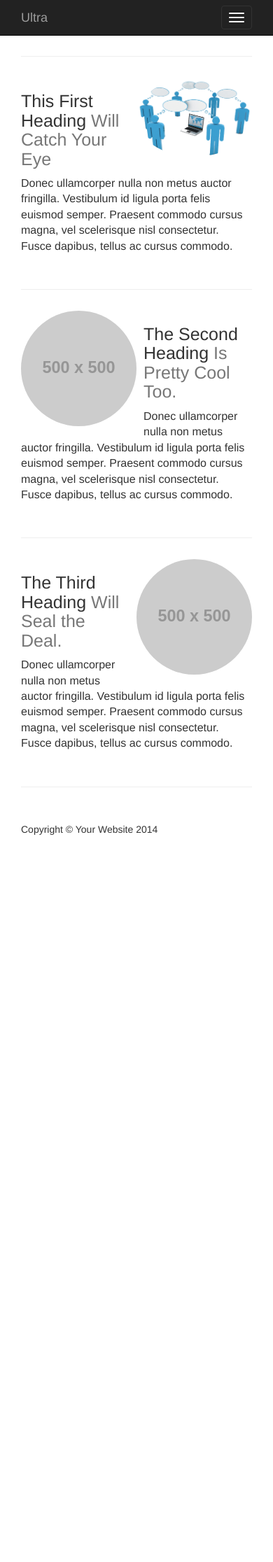
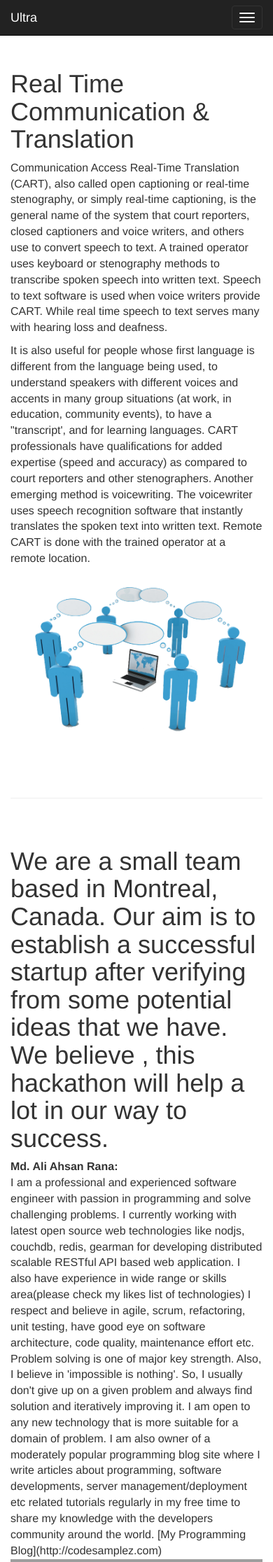
Before and after one commit to ranacseruet/ultra, a PHP site: page / in a window 390 px wide. Shown: the top 2232 px of the page at 70% size. Before the commit the page ends 1193 px from the top, so only its background shows below. Run offline with PHP 8.4, Linux system fonts and the light colour scheme; grey boxes labelled with a size stand in for pictures from a placeholder-image service; some libraries are stand-ins or nearby versions; grey boxes are pictures that could not be loaded.

Commit message:
template initial stable position

```diff
--- a/css/index.css
+++ b/css/index.css
@@ -1,178 +1,18 @@
-/*!
- * Start Bootstrap - One Page Wonder HTML Template (http://startbootstrap.com)
- * Code licensed under the Apache License v2.0.
- * For details, see http://www.apache.org/licenses/LICENSE-2.0.
- */
-
-body {
-    margin-top: 50px; /* Required padding for .navbar-fixed-top. Remove if using .navbar-static-top. Change if height of navigation changes. */
+body{
+	font-size: 16px;
 }
 
-.header-image {
-    display: block;
-    width: 100%;
-    text-align: center;
-    background: url('http://placehold.it/1900x500') no-repeat center center scroll;
-    -webkit-background-size: cover;
-    -moz-background-size: cover;
-    background-size: cover;
-    -o-background-size: cover;
+hr{
+	margin:  50px 0px;
 }
 
-.headline {
-    padding: 120px 0;
+#home{
+	margin-top: 80px;
+}
+.name{
+	font-weight: bold;
 }
 
-.headline h1 {
-    font-size: 130px;
-    background: #fff;
-    background: rgba(255,255,255,0.9);
+.top10{
+	margin-top: 10px;
 }
-
-.headline h2 {
-    font-size: 77px;
-    background: #fff;
-    background: rgba(255,255,255,0.9);
-}
-
-.featurette-divider {
-    margin: 80px 0;
-}
-
-.featurette {
-    overflow: hidden;
-}
-
-.featurette-image.pull-left {
-    margin-right: 40px;
-}
-
-.featurette-image.pull-right {
-    margin-left: 40px;
-}
-
-.featurette-heading {
-    font-size: 50px;
-}
-
-footer {
-    margin: 50px 0;
-}
-
-@media(max-width:1200px) {
-    .headline h1 {
-        font-size: 140px;
-    }
-
-    .headline h2 {
-        font-size: 63px;
-    }
-
-    .featurette-divider {
-        margin: 50px 0;
-    }
-
-    .featurette-image.pull-left {
-        margin-right: 20px;
-    }
-
-    .featurette-image.pull-right {
-        margin-left: 20px;
-    }
-
-    .featurette-heading {
-        font-size: 35px;
-    }
-}
-
-@media(max-width:991px) {
-    .headline h1 {
-        font-size: 105px;
-    }
-
-    .headline h2 {
-        font-size: 50px;
-    }
-
-    .featurette-divider {
-        margin: 40px 0;
-    }
-
-    .featurette-image {
-        max-width: 50%;
-    }
-
-    .featurette-image.pull-left {
-        margin-right: 10px;
-    }
-
-    .featurette-image.pull-right {
-        margin-left: 10px;
-    }
-
-    .featurette-heading {
-        font-size: 30px;
-    }
-}
-
-@media(max-width:768px) {
-    .container {
-        margin: 0 15px;
-    }
-
-    .featurette-divider {
-        margin: 40px 0;
-    }
-
-    .featurette-heading {
-        font-size: 25px;
-    }
-}
-
-@media(max-width:668px) {
-    .headline h1 {
-        font-size: 70px;
-    }
-
-    .headline h2 {
-        font-size: 32px;
-    }
-
-    .featurette-divider {
-        margin: 30px 0;
-    }
-}
-
-@media(max-width:640px) {
-    .headline {
-        padding: 75px 0 25px 0;
-    }
-
-    .headline h1 {
-        font-size: 60px;
-    }
-
-    .headline h2 {
-        font-size: 30px;
-    }
-}
-
-@media(max-width:375px) {
-    .featurette-divider {
-        margin: 10px 0;
-    }
-
-    .featurette-image {
-        max-width: 100%;
-    }
-
-    .featurette-image.pull-left {
-        margin-right: 0;
-        margin-bottom: 10px;
-    }
-
-    .featurette-image.pull-right {
-        margin-bottom: 10px;
-        margin-left: 0;
-    }
-}
--- a/header.php
+++ b/header.php
@@ -1,5 +1,5 @@
 <!-- Navigation -->
-<nav class="navbar navbar-inverse navbar-fixed-top" role="navigation">
+<nav class="navbar navbar-inverse navbar-fixed-top header" role="navigation">
 	<div class="container">
 		<!-- Brand and toggle get grouped for better mobile display -->
 		<div class="navbar-header">
@@ -21,7 +21,7 @@
 					<a href="demo">Demo</a>
 				</li>
 				<li>
-					<a href="#services">Contact</a>
+					<a href="#contact">Contact</a>
 				</li>
 
 			</ul>
--- a/index.php
+++ b/index.php
@@ -30,46 +30,110 @@
 		<?php include 'header.php';?>
         <div class="container">
 
-        <hr class="featurette-divider">
+        <!-- home -->
+        <div id="home">
+			<div class="row">
+			<div class="col-md-8">
+				<h1>Real Time Communication & Translation</h1>
+				<p>
+					Communication Access Real-Time Translation (CART), also called open captioning or real-time stenography, or simply real-time captioning, is the general name of the system that court reporters, closed captioners and voice writers, and others use to convert speech to text. A trained operator uses keyboard or stenography methods to transcribe spoken speech into written text. Speech to text software is used when voice writers provide CART.
 
-        <!-- First Featurette -->
-        <div class="featurette" id="about">
-            <img class="featurette-image img-circle img-responsive pull-right" src="img/communication.png">
-            <h2 class="featurette-heading">This First Heading
-                <span class="text-muted">Will Catch Your Eye</span>
-            </h2>
-            <p class="lead">Donec ullamcorper nulla non metus auctor fringilla. Vestibulum id ligula porta felis euismod semper. Praesent commodo cursus magna, vel scelerisque nisl consectetur. Fusce dapibus, tellus ac cursus commodo.</p>
+					While real time speech to text serves many with hearing loss and deafness.
+					</p>
+				<p>It is also useful for people whose first language is different from the language being used, to understand speakers with different voices and accents in many group situations (at work, in education, community events), to have a "transcript', and for learning languages. CART professionals have qualifications for added expertise (speed and accuracy) as compared to court reporters and other stenographers.
+
+					Another emerging method is voicewriting.
+				The voicewriter uses speech recognition software that instantly translates the spoken text into written text.
+
+					Remote CART is done with the trained operator at a remote location.
+				</p>
+			</div>
+			<div class="col-md-4">
+				<img class="img-circle img-responsive pull-right" src="img/communication.png">
+
+			</div>
+			</div>
          </div>
 
-        <hr class="featurette-divider">
 
-        <!-- Second Featurette -->
-        <div class="featurette" id="services">
-            <img class="featurette-image img-circle img-responsive pull-left" src="http://placehold.it/500x500">
-            <h2 class="featurette-heading">The Second Heading
-                <span class="text-muted">Is Pretty Cool Too.</span>
-            </h2>
-            <p class="lead">Donec ullamcorper nulla non metus auctor fringilla. Vestibulum id ligula porta felis euismod semper. Praesent commodo cursus magna, vel scelerisque nisl consectetur. Fusce dapibus, tellus ac cursus commodo.</p>
+
+        <!-- about -->
+        <div id="about" class="margin-top">
+			 <hr>
+			<div class="row">
+				<div class="col-md-12">
+					<h1>
+						We are a small team based in Montreal, Canada. Our aim is to establish a  successful startup after verifying from some potential ideas that we have.
+						We believe , this hackathon will help a lot in our way to success.
+					</h1>
+				</div>
+			</div>
+			<div class="row">
+				<div class="col-md-8">
+					<div class="name">Md. Ali Ahsan Rana:</div>
+					<div class="description">
+						I am a professional and experienced software engineer with passion in programming and solve challenging problems. I currently working with latest open source web technologies like nodjs, couchdb, redis, gearman for developing distributed scalable RESTful API based web application. I also have experience in wide range or skills area(please check my likes list of technologies)
+
+						I respect and believe in agile, scrum, refactoring, unit testing, have good eye on software architecture, code quality, maintenance effort etc.
+
+						Problem solving is one of major key strength. Also, I believe in 'impossible is nothing'. So, I usually don't give up on a given problem and always find solution and iteratively improving it. I am open to any new technology that is more suitable for a domain of problem.
+
+						I am also owner of a moderately popular programming blog site where I write articles about programming, software developments, server management/deployment etc related tutorials regularly in my free time to share my knowledge with the developers community around the world. [My Programming Blog](http://codesamplez.com)
+
+					</div>
+				</div>
+				<div class="col-md-4">
+					<img class=" img-responsive pull-right" src="https://avatars0.githubusercontent.com/u/368209?v=3&s=200">
+				</div>
 			</div>
 
-        <hr class="featurette-divider">
+			<div class="row top10">
+				<div class="col-md-8">
+					<div class="name">Mahfuja Nilufar:</div>
+					<div class="description">
+						I am web developer and currently working as Front End Developer at Vister Technology Inc. in Montreal, Canada. Programming is my passion and I love to work with web programming. When a new technology comes, I always try to learn it. I love to learn in every single corner on a technology. It feels amazing to me whenever I succeed solving/implementing a web development problem. We are a small team now, but I learn a lot of thing from my coworkers.
 
-        <!-- Third Featurette -->
-        <div class="featurette" id="contact">
-            <img class="featurette-image img-circle img-responsive pull-right" src="http://placehold.it/500x500">
-            <h2 class="featurette-heading">The Third Heading
-                <span class="text-muted">Will Seal the Deal.</span>
-            </h2>
-            <p class="lead">Donec ullamcorper nulla non metus auctor fringilla. Vestibulum id ligula porta felis euismod semper. Praesent commodo cursus magna, vel scelerisque nisl consectetur. Fusce dapibus, tellus ac cursus commodo.</p>
+					</div>
+				</div>
+				<div class="col-md-4">
+					<img class=" img-responsive pull-right" src="https://avatars2.githubusercontent.com/u/1213589?v=3&s=200">
+				</div>
+			</div>
          </div>
 
-        <hr class="featurette-divider">
+
+
+        <!-- Contact -->
+        <div  id="contact">
+			<hr>
+			<div class="row">
+				<div class="col-md-12 text-center">
+					<h1>Contact Us</h1>
+					<p>Feel free to email us to give us suggestions  or to just say hello!</p>
+					<p><a href="mailto:ranacseruet@gmail.com">ranacseruet@gmail.com</a>
+					</p>
+					<ul class="list-inline banner-social-buttons">
+						<li>
+							<a href="https://twitter.com/SBootstrap" class="btn btn-default btn-lg"><i class="fa fa-twitter fa-fw"></i> <span class="network-name">Twitter</span></a>
+						</li>
+						<li>
+							<a href="https://github.com/IronSummitMedia/startbootstrap" class="btn btn-default btn-lg"><i class="fa fa-github fa-fw"></i> <span class="network-name">Github</span></a>
+						</li>
+						<li>
+							<a href="https://plus.google.com/+Startbootstrap/posts" class="btn btn-default btn-lg"><i class="fa fa-google-plus fa-fw"></i> <span class="network-name">Google+</span></a>
+						</li>
+					</ul>
+				</div>
+			</div>
+        </div>
+
+        <hr>
 
         <!-- Footer -->
         <footer>
             <div class="row">
-                <div class="col-lg-12">
-                    <p>Copyright &copy; Your Website 2014</p>
+                <div class="col-md-12 text-center">
+                    <p>Copyright &copy; UpStageCoder 2014</p>
                 </div>
             </div>
         </footer>
```
Also changed, not shown: img/communication.png. Lines whose indentation alone changed are shown as unchanged.
